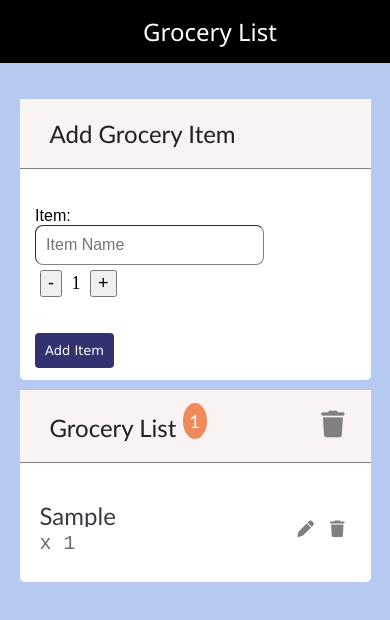
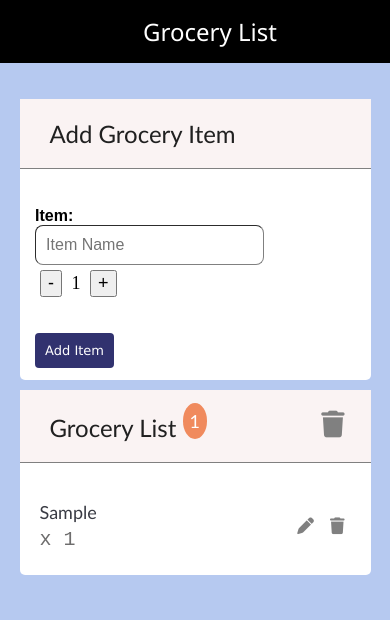
Before and after one commit to agrima-khanna/Assignment-2, a website built with Parcel: page index.html in a window 390 px wide. Both pictures are taken after typing "Sample" into the empty fields and a click on the input "Add Item". Shown: the top 620 px of the page. Built offline with nearby package versions, Linux system fonts and the light colour scheme.

Commit message:
minor change

```diff
--- a/src/styles.css
+++ b/src/styles.css
@@ -56,7 +56,7 @@
   height: 60vh;
 
   max-width: 80vw;
-
+  min-height: 30vw;
   /* max-width: 80vh; */
   background: white;
   /* padding-left: 1vw;
@@ -104,7 +104,7 @@
 label {
   font-size: medium;
   color: black;
-
+  font-weight: bold;
   font-family: sans-serif;
 }
 input {
@@ -269,4 +269,7 @@
     padding-left: 20px;
     padding-right: 20px;
   }
+  .itemName {
+    font-size: large;
+  }
 }
```
